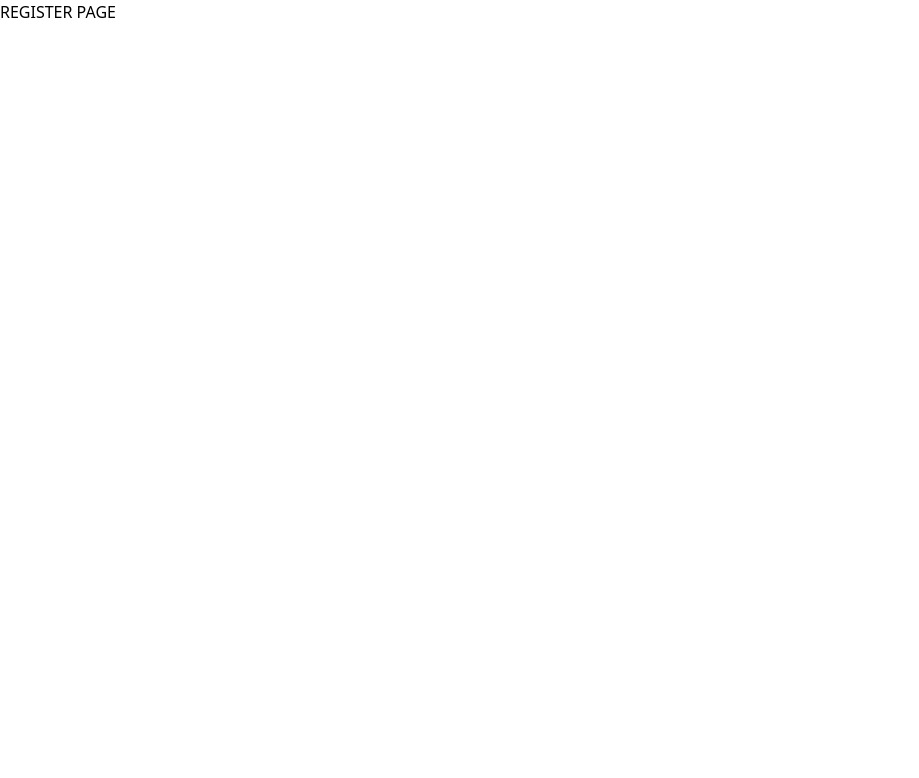
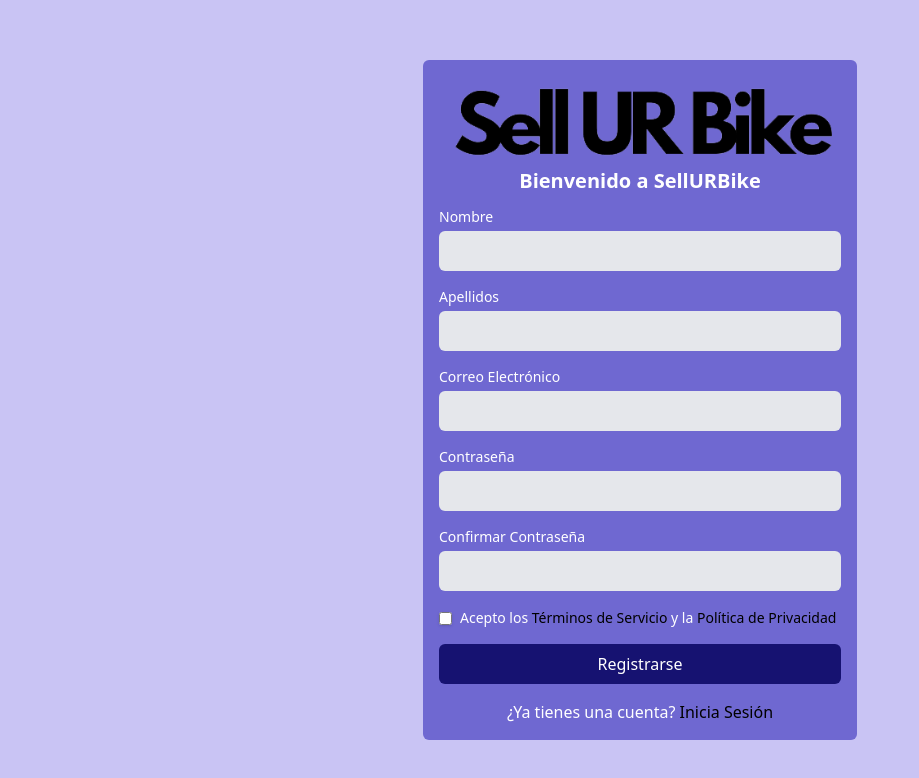
Before and after one commit to Carlos-Candela/sellurbike, a React (Vite) app in the folder dashboard/: page /register in a window 1280 px wide. Shown: the top 778 px of the page, without its empty margins (0-919 px from the left). Built offline with nearby package versions, Linux system fonts and the light colour scheme.

Commit message:
Register page created and linked, include logo

```diff
--- a/dashboard/src/views/auth/Register.jsx
+++ b/dashboard/src/views/auth/Register.jsx
@@ -1,9 +1,49 @@
 import React from 'react';
+import logo from '../../assets/sellurbike.png'
+import { Link } from 'react-router-dom';
 
 const Register = () => {
   return (
-    <div>
-      <h1>REGISTER PAGE</h1>
+    <div className='min-w-screen min-h-screen bg-[#c9c4f4] flex justify-center items-center' >
+      <div className='w-[450px] text-[#ffffff] p-2'>
+        <div className='bg-[#6f68d1] p-4 rounded-md'>
+          <img src={logo} alt='SellURBike' className='mx-auto' />
+          <h2 className='text-xl mb-3 font-bold text-center'>Bienvenido a SellURBike</h2>
+          <form>
+            <div className='mb-4'>
+              <label htmlFor='nombre' className='block text-sm font-medium text-white'>Nombre</label>
+              <input type='text' name='name' id='name' className='w-full px-3 py-2 mt-1 text-gray-700 bg-gray-200 rounded-md focus:outline-none focus:ring focus:ring-indigo-100 focus:bg-white' />
+            </div>
+            <div className='mb-4'>
+              <label htmlFor='apellidos' className='block text-sm font-medium text-white'>Apellidos</label>
+              <input type='text' name='surname' id='surname' className='w-full px-3 py-2 mt-1 text-gray-700 bg-gray-200 rounded-md focus:outline-none focus:ring focus:ring-indigo-100 focus:bg-white' />
+            </div>
+            <div className='mb-4'>
+              <label htmlFor='email' className='block text-sm font-medium text-white'>Correo Electrónico</label>
+              <input type='email' name='email' id='email' className='w-full px-3 py-2 mt-1 text-gray-700 bg-gray-200 rounded-md focus:outline-none focus:ring focus:ring-indigo-100 focus:bg-white' />
+            </div>
+            <div className='mb-4'>
+              <label htmlFor='password' className='block text-sm font-medium text-white'>Contraseña</label>
+              <input type='password' name='password' id='password' className='w-full px-3 py-2 mt-1 text-gray-700 bg-gray-200 rounded-md focus:outline-none focus:ring focus:ring-indigo-100 focus:bg-white' />
+            </div>
+            <div className='mb-4'>
+              <label htmlFor='confirmPassword' className='block text-sm font-medium text-white'>Confirmar Contraseña</label>
+              <input type='password' name='confirmPassword' id='confirmPassword' className='w-full px-3 py-2 mt-1 text-gray-700 bg-gray-200 rounded-md focus:outline-none focus:ring focus:ring-indigo-100 focus:bg-white' />
+            </div>
+            <div>
+              <label htmlFor='terms' className='inline-flex items-center mb-4'>
+                <input type='checkbox' name='terms' id='terms' className='rounded border-gray-300 text-[#6f68d1] shadow-sm focus:ring-[#6f68d1] focus:ring-offset-[#6f68d1] focus:ring-offset-2 focus:ring focus:outline-none' />
+                <span className='ml-2 text-sm text-white'>Acepto los <a href='#' className='text-[#000000]'>Términos de Servicio</a> y la <a href='#' className='text-[#000000]'>Política de Privacidad</a></span>
+              </label>
+            </div>
+            <button type='submit' className='w-full py-2 px-4 bg-[#161271] text-white rounded-md hover:bg-[#6f68d1] focus:outline-none focus:ring focus:ring-indigo-100 focus:bg-white'>Registrarse</button>
+            <div>
+              <p className='text-center mt-4 text-white'>¿Ya tienes una cuenta? <Link to='/login' className='text-[#000000]'>Inicia Sesión</Link></p>
+            </div>
+          </form>
+        </div>
+      </div>
+
     </div>
   );
 }
```
Also changed, not shown: dashboard/src/assets/sellurbike.png (added), 1 other file (tests, documents, lock files or other folders).
